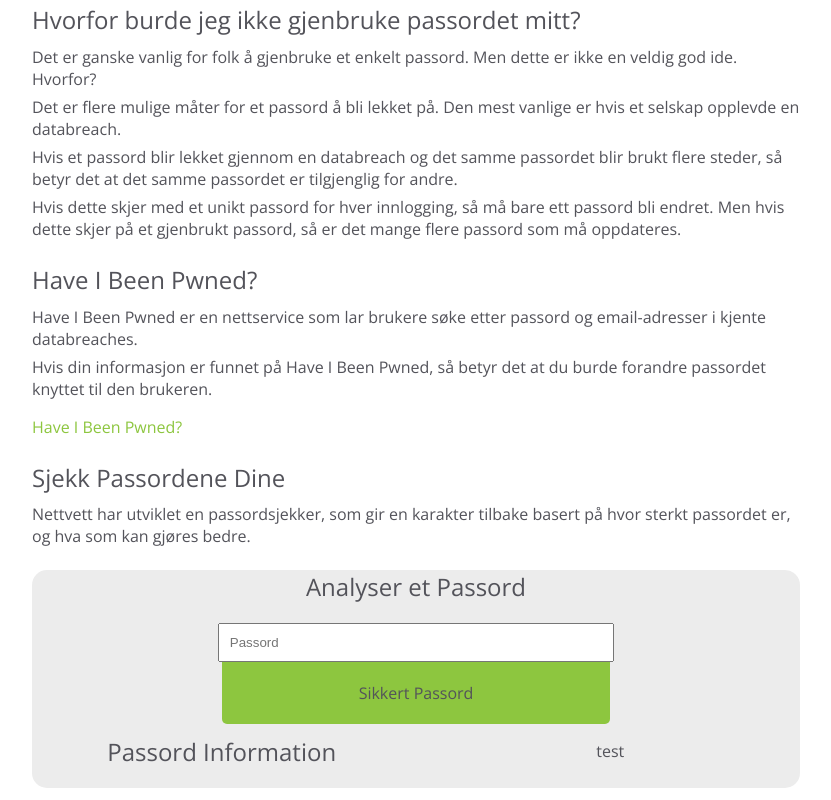
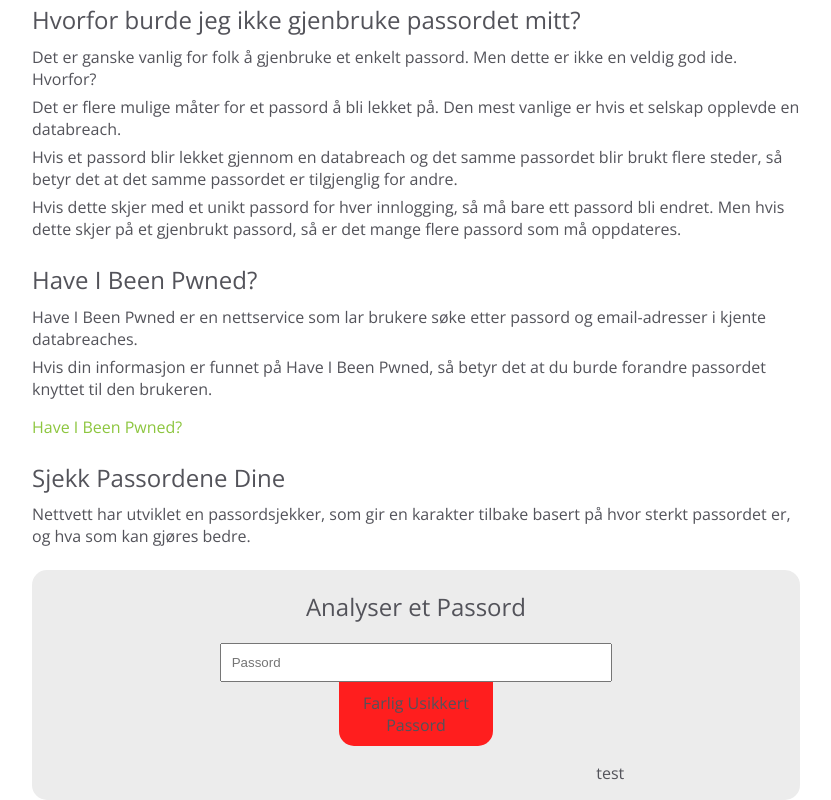
Before and after one commit to twomuchCatsriel/PasswordSafety, a React (Vite) app in the folder PasswordSafety/: page / in a window 1280 px wide. Shown: the part 1787-2587 px from the top of the page, without its empty margins (224-1055 px from the left). Built offline with nearby package versions, Linux system fonts and the light colour scheme.

Commit message:
Finish Password Analysis' Style

```diff
--- a/PasswordSafety/src/PasswordChecker.jsx
+++ b/PasswordSafety/src/PasswordChecker.jsx
@@ -11,16 +11,16 @@
 
             <div id="Checker">
 
-                <Subheader name="Analyser et Passord" id="analyzeSub"></Subheader>
+                <Subheader name="Analyser et Passord" id="subheaderAnalyze"></Subheader>
 
                 <div id="passwordField">
                     <input type="text" placeholder="Passord"></input>
-                    <p>Sikkert Passord</p>
+                    <p>Farlig Usikkert Passord</p>
                 </div>
 
                 <div id="outerbox">
                     <div className="leftField box">
-                        <Subheader name="Passord Information"></Subheader>
+
                     </div>
 
                     <div className="rightField box">
--- a/PasswordSafety/src/index.css
+++ b/PasswordSafety/src/index.css
@@ -98,6 +98,10 @@
   text-align: center;
 }
 
+#Checker h2{
+  padding-top: 20px;
+}
+
 #outerbox{
   display: flex;
   justify-content: center;
@@ -109,18 +113,19 @@
 }
 
 #passwordField input{
-  width: 48.5%;
+  width: 48%;
   padding: 10px;
 }
 
 #passwordField p{
-  background-color: #8dc63f;
-  width: 50.5%;
+  background-color: #ff1e1e;
+  width: 20%;
   margin: 0 auto;
-  border-bottom-left-radius: 5px;
-  border-bottom-right-radius: 5px;
-  padding: 20px 0;
+  border-bottom-left-radius: 15px;
+  border-bottom-right-radius: 15px;
+  padding: 10px 0;
 }
+
 
 @media screen and (max-width: 480px) { /* Mobile Users */
   .subheaderText{
```
